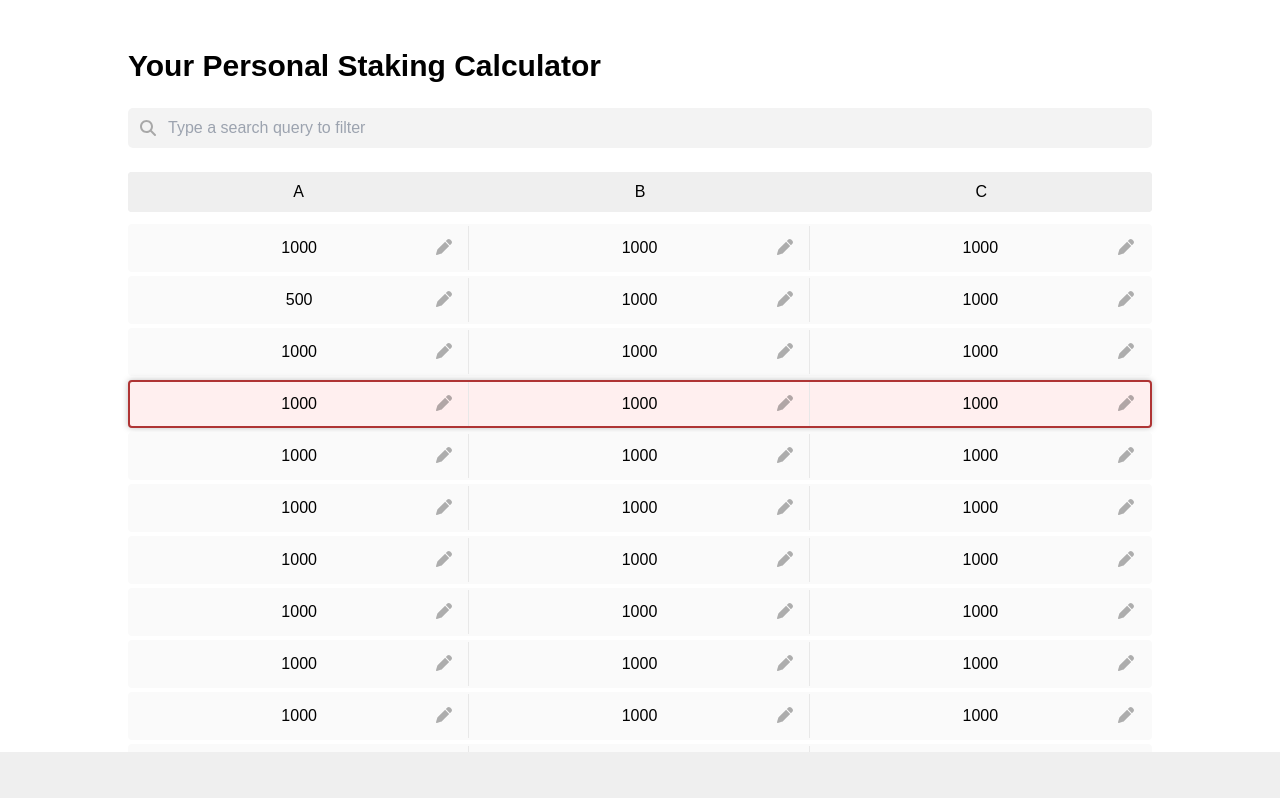
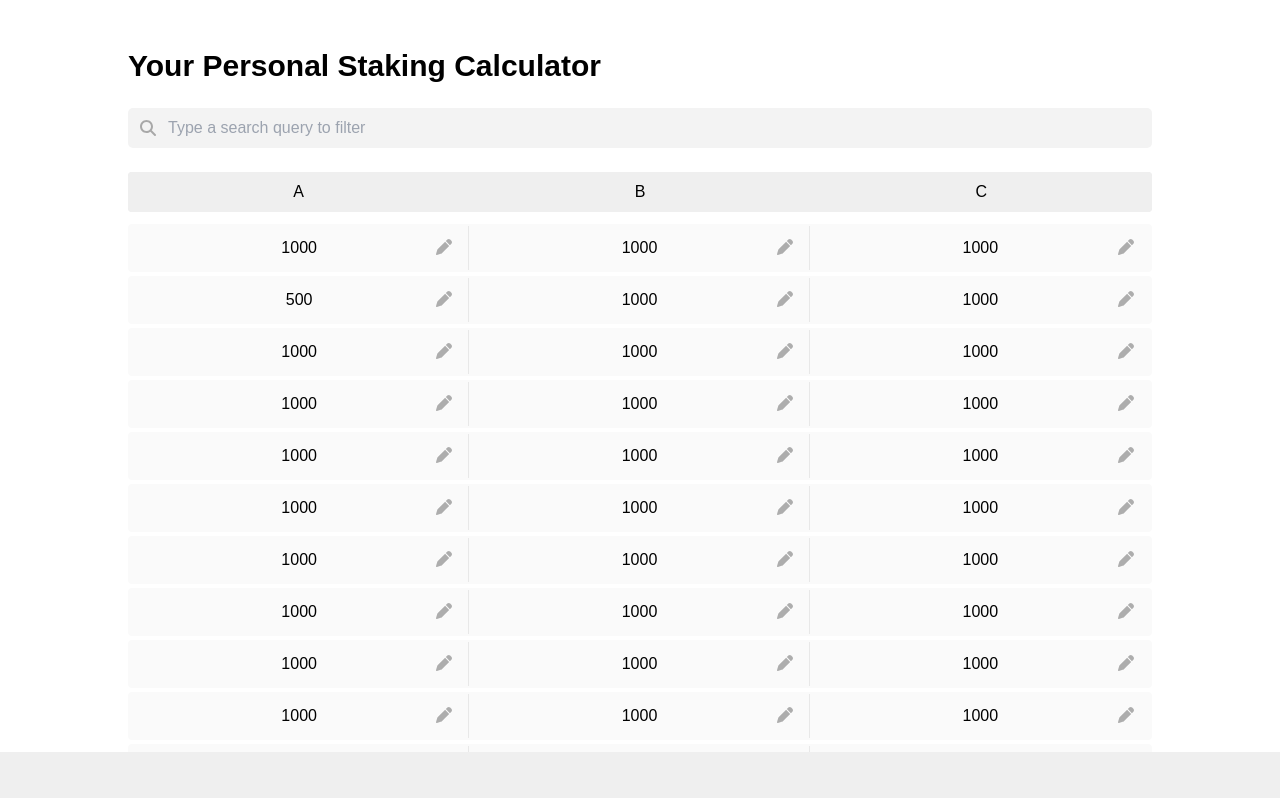
Before and after one commit to Fralleee/react-spreadsheet, a React (Create React App) app: page / in a window 1280 px wide. Shown: the top 798 px of the page. Built offline with nearby package versions, Linux system fonts and the light colour scheme.

Commit message:
Add row state validation

```diff
--- a/src/components/spreadsheet/DataGrid.tsx
+++ b/src/components/spreadsheet/DataGrid.tsx
@@ -1,6 +1,4 @@
-import { useCallback, useState } from "react";
 import GridRow from "./GridRow";
-import { RowState } from "enums/RowState";
 import { useDataStore } from "hooks/useDataStore";
 
 interface DataGridProps {
@@ -8,28 +6,14 @@ interface DataGridProps {
 }
 
 const DataGrid = ({ columnWidths }: DataGridProps) => {
-  const { grid } = useDataStore();
-  const [editedRow, setEditedRow] = useState<number>(-1);
-
-  const handleCellEdit = useCallback((rowIndex: number) => {
-    setEditedRow(rowIndex);
-  }, []);
-
+  const { grid, computedGrid } = useDataStore();
   return (
     <>
       <div className="flex flex-col gap-lg">
         {grid.map((data, rowIndex) => (
-          <GridRow
-            key={rowIndex}
-            data={data}
-            columnWidths={columnWidths}
-            rowState={editedRow === rowIndex ? RowState.Edit : rowIndex === 3 ? RowState.Error : RowState.Normal}
-            rowIndex={rowIndex}
-            onCellEdit={handleCellEdit}
-          />
+          <GridRow key={rowIndex} data={data} computedGrid={computedGrid} columnWidths={columnWidths} rowIndex={rowIndex} />
         ))}
       </div>
-      <pre>{JSON.stringify(grid, null, 2)}</pre>
     </>
   );
 };
--- a/src/components/spreadsheet/GridCell.tsx
+++ b/src/components/spreadsheet/GridCell.tsx
@@ -1,5 +1,6 @@
 import { faPen } from "@fortawesome/free-solid-svg-icons";
 import { FontAwesomeIcon } from "@fortawesome/react-fontawesome";
+import { RowState } from "enums/RowState";
 import { useDataStore } from "hooks/useDataStore";
 import useInputKeyboard from "hooks/useInputKeyboardBehaviour";
 import { ChangeEvent, useEffect, useState } from "react";
@@ -9,10 +10,11 @@ interface GridCellProps {
   columnIndex: number;
   value: CellValue;
   width: number | undefined;
-  onCellEdit: (rowIndex: number) => void;
+  setRowState: (state: RowState) => void;
+  triggerRowCheck: () => void;
 }
 
-const GridCell = ({ rowIndex, columnIndex, value, width, onCellEdit }: GridCellProps) => {
+const GridCell = ({ rowIndex, columnIndex, value, width, setRowState, triggerRowCheck }: GridCellProps) => {
   const { setCell, setDirty, computedGrid } = useDataStore();
   const [editMode, setEditMode] = useState<boolean>(false);
 
@@ -25,11 +27,11 @@ const GridCell = ({ rowIndex, columnIndex, value, width, onCellEdit }: GridCellP
   useEffect(() => {
     if (editMode) {
       inputRef.current?.focus();
-      onCellEdit(rowIndex);
+      setRowState(RowState.Edit);
     } else {
-      onCellEdit(-1);
+      triggerRowCheck();
     }
-  }, [editMode, inputRef, onCellEdit, rowIndex]);
+  }, [columnIndex, computedGrid, editMode, inputRef, rowIndex, setRowState, triggerRowCheck]);
 
   const handleInputChange = (event: ChangeEvent<HTMLInputElement>) => {
     const inputValue = event.target.value;
--- a/src/components/spreadsheet/GridRow.tsx
+++ b/src/components/spreadsheet/GridRow.tsx
@@ -1,15 +1,26 @@
 import { RowState } from "enums/RowState";
 import GridCell from "./GridCell";
+import { useState } from "react";
 
 interface RowProps {
   rowIndex: number;
   data: CellValue[];
-  rowState: RowState;
+  computedGrid: CellValue[][];
   columnWidths: number[];
-  onCellEdit: (rowIndex: number) => void;
 }
 
-const GridRow = ({ data, rowIndex, rowState, columnWidths, onCellEdit }: RowProps) => {
+const GridRow = ({ data, computedGrid, rowIndex, columnWidths }: RowProps) => {
+  const [rowState, setRowState] = useState<RowState>(RowState.Normal);
+
+  const checkRowState = () => {
+    const hasError = computedGrid[rowIndex].includes("#ERROR!");
+    if (hasError) {
+      setRowState(RowState.Error);
+    } else {
+      setRowState(RowState.Normal);
+    }
+  };
+
   const getRowStyle = (state: RowState) => {
     switch (state) {
       case RowState.Edit:
@@ -24,7 +35,7 @@ const GridRow = ({ data, rowIndex, rowState, columnWidths, onCellEdit }: RowProp
   return (
     <div className={`flex h-12 gap-sm rounded border-2 ${getRowStyle(rowState)}`}>
       {data.map((cell, index) => (
-        <GridCell key={index} value={cell} rowIndex={rowIndex} columnIndex={index} width={columnWidths[index]} onCellEdit={onCellEdit} />
+        <GridCell key={index} value={cell} rowIndex={rowIndex} columnIndex={index} width={columnWidths[index]} setRowState={setRowState} triggerRowCheck={checkRowState} />
       ))}
     </div>
   );
```
